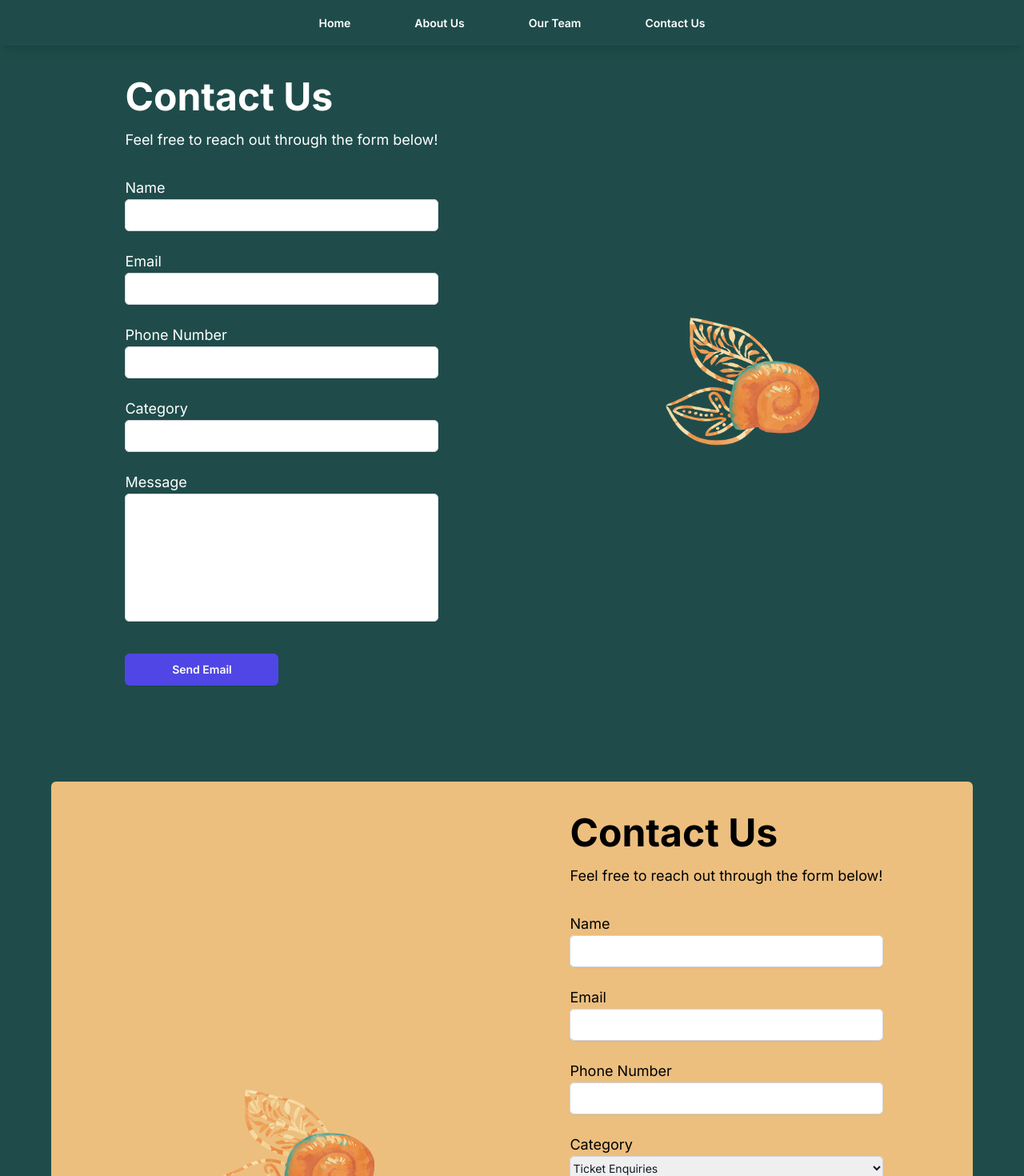
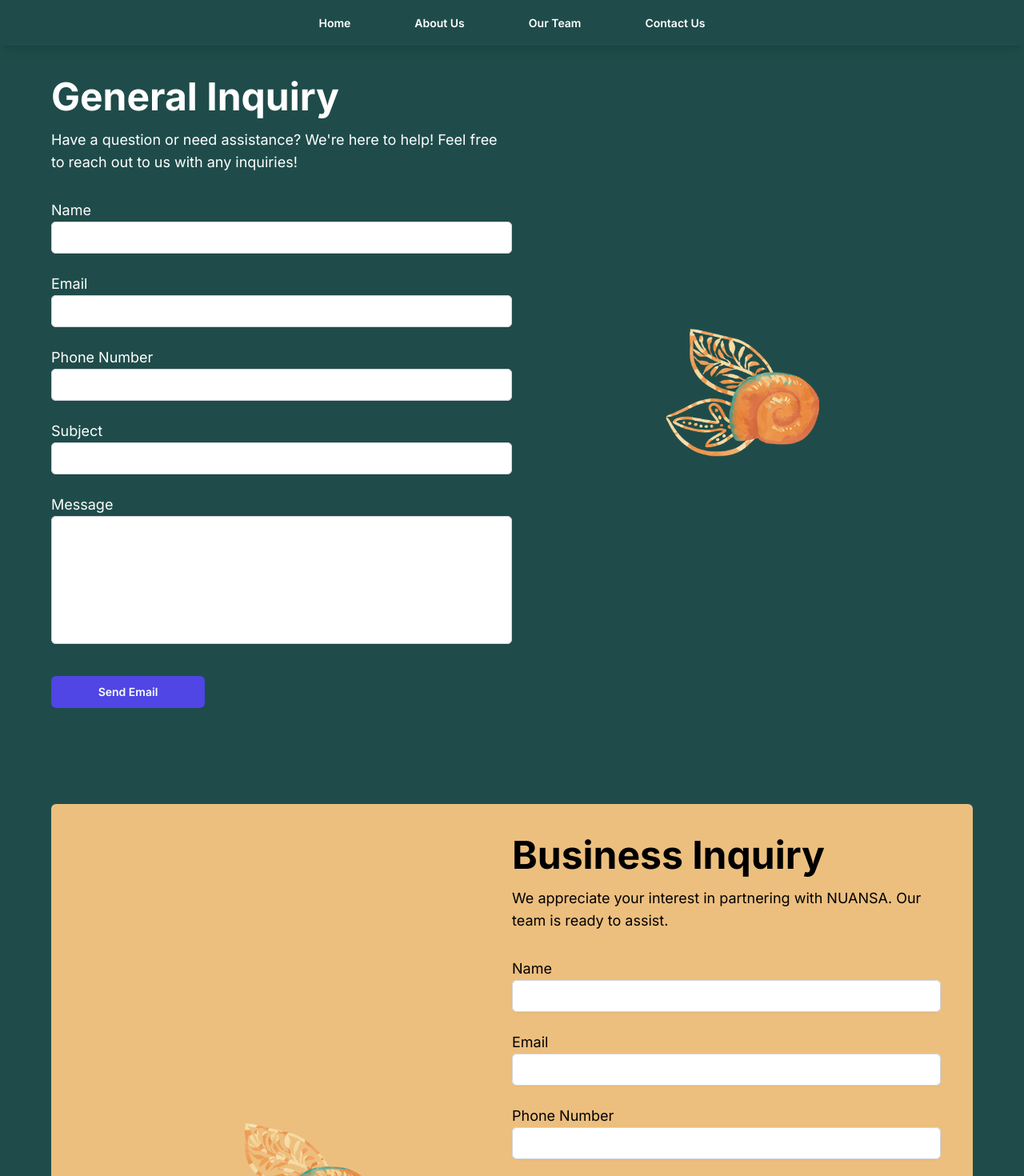
Before and after one commit to nuansacp2025/nuansa-web, a Next.js app: page /contact-us in a window 1280 px wide. Shown: the top 1470 px of the page at 80% size. Built offline with nearby package versions, Linux system fonts and the light colour scheme; no server answers.

Commit message:
Edit fields

```diff
--- a/app/components/contact-us/business-form.tsx
+++ b/app/components/contact-us/business-form.tsx
@@ -13,8 +13,8 @@ export default function BusinessForm() {
     return (
         <div className="w-full flex flex-col gap-y-4">
             <div>
-                <h2 className="text-3xl sm:text-4xl md:text-5xl font-bold">Contact Us</h2>
-                <p className="text-md sm:text-lg my-4">Feel free to reach out through the form below!</p>
+                <h2 className="text-3xl sm:text-4xl md:text-5xl font-bold">Business Inquiry</h2>
+                <p className="text-md sm:text-lg my-4">We appreciate your interest in partnering with NUANSA. Our team is ready to assist.</p>
             </div>
             <form action={`https://formsubmit.co/${formSubmitKey}`} method="POST" className="w-full" encType="multipart/form-data">
                 <div className="grid grid-cols-2 gap-x-8 gap-y-6">
--- a/app/components/contact-us/general-form.tsx
+++ b/app/components/contact-us/general-form.tsx
@@ -5,7 +5,7 @@ export default function GeneralForm() {
     const [name, setName] = useState("");
     const [email, setEmail] = useState("");
     const [phoneNumber, setPhoneNumber] = useState("");
-    const [category, setCategory] = useState("");
+    const [subject, setSubject] = useState("");
     const [message, setMessage] = useState("");
 
     const formSubmitKey = process.env.NEXT_PUBLIC_FORMSUBMIT_KEY;
@@ -13,8 +13,8 @@ export default function GeneralForm() {
     return (
         <div className="w-full flex flex-col gap-y-4">
             <div>
-                <h2 className="text-3xl sm:text-4xl md:text-5xl font-bold">Contact Us</h2>
-                <p className="text-md sm:text-lg my-4">Feel free to reach out through the form below!</p>
+                <h2 className="text-3xl sm:text-4xl md:text-5xl font-bold">General Inquiry</h2>
+                <p className="text-md sm:text-lg my-4">Have a question or need assistance? We&apos;re here to help! Feel free to reach out to us with any inquiries!</p>
             </div>
             <form action={`https://formsubmit.co/${formSubmitKey}`} method="POST" className="w-full">
                 <div className="grid grid-cols-2 gap-x-8 gap-y-6">
@@ -34,8 +34,8 @@ export default function GeneralForm() {
                                className="block w-full rounded-md border-0 px-2 sm:px-3.5 py-1.5 sm:py-2 text-gray-900 shadow-sm ring-1 ring-inset ring-gray-300 placeholder:text-gray-400 focus:ring-2 focus:ring-inset focus:ring-indigo-600 sm:text-sm sm:leading-6 focus:outline-none"/>
                     </div>
                     <div className="col-span-2">
-                        <label htmlFor="category" className="text-md sm:text-lg">Category</label>
-                        <input type="text" id="category" name="category" value={category} onChange={(e) => setCategory(e.target.value)} required
+                        <label htmlFor="subject" className="text-md sm:text-lg">Subject</label>
+                        <input type="text" id="subject" name="subject" value={subject} onChange={(e) => setSubject(e.target.value)} required
                                className="block w-full rounded-md border-0 px-2 sm:px-3.5 py-1.5 sm:py-2 text-gray-900 shadow-sm ring-1 ring-inset ring-gray-300 placeholder:text-gray-400 focus:ring-2 focus:ring-inset focus:ring-indigo-600 sm:text-sm sm:leading-6 focus:outline-none"/>
                     </div>
                     <div className="col-span-2">
```
